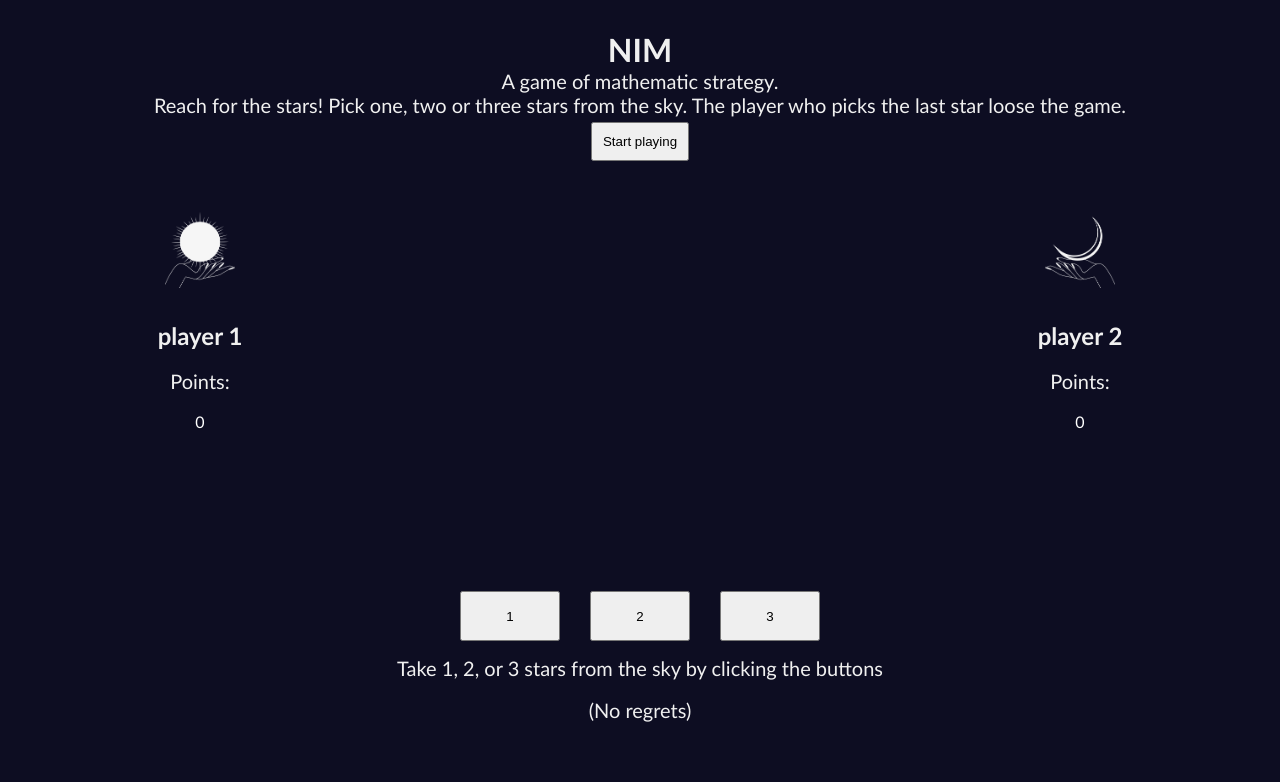
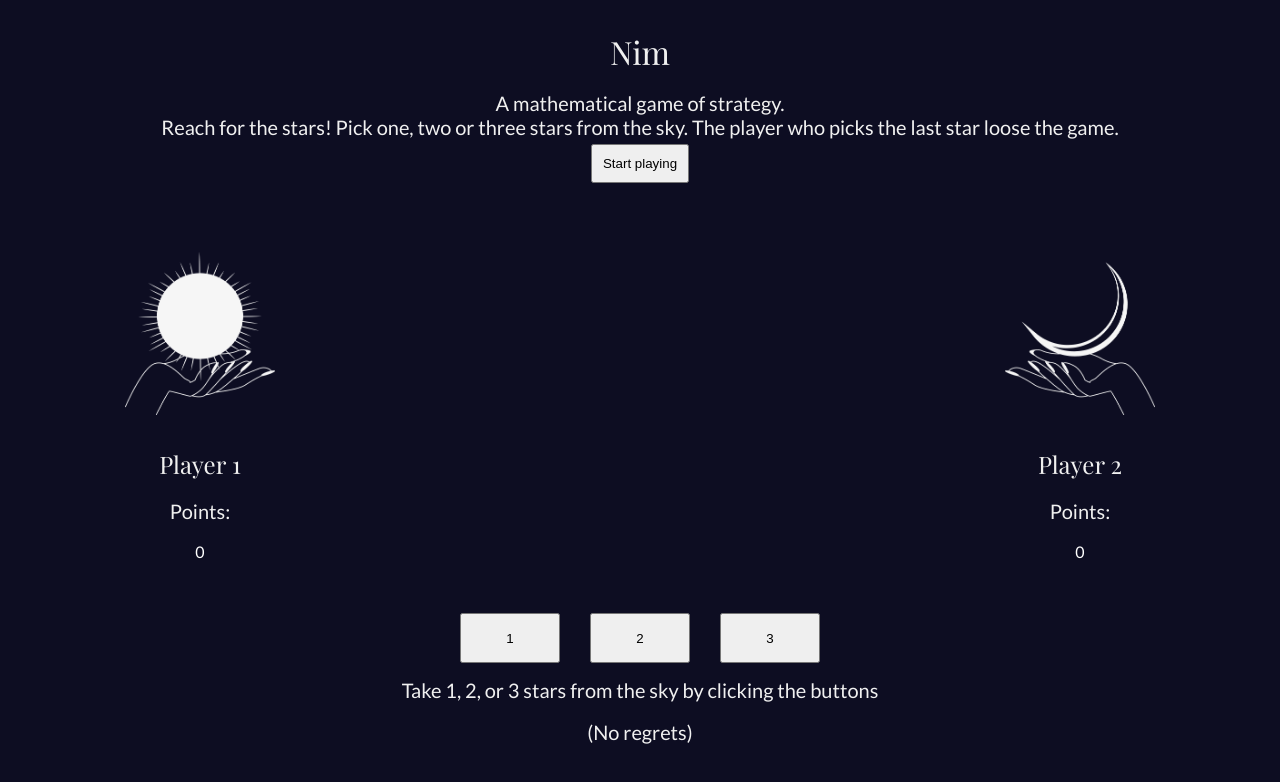
Before and after one commit to JennyBack/Nim_game, a plain HTML site: page index.html in a window 1280 px wide. Drawn offline with nearby package versions, Linux system fonts and the light colour scheme.

Commit message:
en del ändringar

```diff
--- a/index.html
+++ b/index.html
@@ -4,12 +4,16 @@
     <meta charset="UTF-8">
     <meta name="viewport" content="width=device-width, initial-scale=1.0">
     <link rel="stylesheet" href="style_nim.css">
+    <link rel="preconnect" href="https://fonts.gstatic.com">
+    <link rel="preconnect" href="https://fonts.gstatic.com">
+    <link href="https://fonts.googleapis.com/css2?family=Lato&family=Montserrat&family=Playfair+Display&display=swap"
+        rel="stylesheet">
     <title>Nim game</title>
 </head>
 <body>
 
-    <h1>NIM</h1>
-    <p>A game of mathematic strategy.</p>
+    <h1>Nim</h1><br>
+    <p>A mathematical game of strategy.</p>
     <p>Reach for the stars! Pick one, two or three stars from the sky. The player who picks the last star loose the game.</p>
 
     <section class="intro">
@@ -20,11 +24,12 @@
 
             <div class="player" data-name="" id="player1ID">
                 <img src="/resources/player_one_avatar.png" id: "avatar_one" alt="avatar_player_one"><br>
-                <h1 id="name_one" value="">player 1</h1><br>
+                <h1 id="name_one" value="">Player 1</h1><br>
                 <p>Points: </p><br>
                 <span id="points_player_one" value="0">0</span>
             </div>
             <div class="game_area">
+
                 <div class="game_sticks" id="star_img">
 
                 </div>
@@ -32,7 +37,7 @@
 
             <div class="player" data-name="" id="player2ID">
                 <img src="/resources/player_two_avatar.26.png" id: "avatar_one" alt="avatar_player_one"><br>
-                <h1 id="name_two" value="">player 2</h1><br>
+                <h1 id="name_two" value="">Player 2</h1><br>
                 <p>Points: </p><br>
                 <span id="points_player_two" value="0">0</span>
             </div>
--- a/nim_egen_fil.js
+++ b/nim_egen_fil.js
@@ -40,12 +40,12 @@ class Game {
         this.players.push(newPlayer);
 
     }
-
+    //Metoden väljer en random player som startar spelet.
     pick_start_player (){
         return (Math.random() < 0.5) ? this.players[0] : this.players[1];
 
     }
-
+    //Metoden visar grafiskt vilken spelare det är som är aktiv.
     show_current_player(){
         //visar grafiskt vem som är aktiv spelare
         if (this.current_player === this.players[0]){
@@ -58,24 +58,22 @@ class Game {
         }
 
     }
-
+    //Metoden byter spelare.
     switch_current_player(){
         this.current_player = (this.current_player === this.players[0]) ? this.players[1] : this.players[0];
     }
-
+    //Metod för själva matchen som spelas.
     match(event){
         let choice = Number(event.target.value);
 
         this.stars_in_the_sky = this.stars_in_the_sky - choice;
         this.remove_star(choice);
 
-       console.log(this.current_player.name);
         if (this.stars_in_the_sky === 0){
             this.switch_current_player();
             this.show_current_player();
             this.winner_alert();
             this.current_player.score = this.current_player.score + 2;
-            console.log(this.current_player.score);
             this.continue_game();
             alert("The game will now set for next round");
         }
@@ -86,10 +84,8 @@ class Game {
 
         this.switch_current_player();
         this.show_current_player();
-
-
     }
-
+    //Metod för att undvika att en spelare klickar på knappar med värde högre än de som finns kvar på spelplanen.
     disable_buttons(){
         let btn_one = document.getElementById("btn_choice1");
         let btn_two = document.getElementById("btn_choice2");
@@ -104,9 +100,7 @@ class Game {
         }
 
     }
-
-
-
+    //Meddelar vinnaren, sätter 2 poäng på vinnaren.
     winner_alert(){
         alert ("You are the winner " + this.current_player.name + " Starshine, your will recieve 2 points!");
         let winner_player_one = document.getElementById("points_player_one");
@@ -122,7 +116,7 @@ class Game {
     }
 
 
-
+    //Metod som återställer antalet stjärnor, grafiska representationer och väljer en ny startspelare.
     continue_game(){
         let btn_two = document.getElementById("btn_choice2");
         let btn_three = document.getElementById("btn_choice3");
@@ -136,10 +130,7 @@ class Game {
 
     }
 
-    stop_game(){
-        //save points to player history?
-    }
-
+    //Metoden lägger till bilderna på stjärnhimlen
     create_sky(){
      for  (let i=0;i<21;i++){
         let img = document.createElement("img");
@@ -150,39 +141,36 @@ class Game {
         parent.appendChild(img);
       }
     }
-
+    //Metoden plockar bort det antal stjärnor som spelaren valt att plocka bort.
     remove_star(choice){
         let parent = document.getElementById("star_img");
-        //parent.removeChild(parent.lastChild);
         for (let i = 1; i <= choice; i++) {
             parent.removeChild(parent.lastChild);
         }
-        /*while (choice <= choice) {
-            parent.removeChild(parent.lastChild);
-          }*/
     }
 }
+
+//-----------------------//
+
 document.addEventListener("DOMContentLoaded", function(e){
     document.getElementById("startGame").addEventListener("click", function (){
         let game1 = new Game();
         game1.start_game();
-    let myFunction = game1.match;
-    myFunction = myFunction.bind(game1);
-    //
 
         document
         .getElementById("btn_choice1")
-    .addEventListener("click", myFunction);
+        .addEventListener("click", (event) => game1.match(event));
 
         document
         .getElementById("btn_choice2")
-    .addEventListener("click", myFunction);
+        .addEventListener("click", (event) => game1.match(event));
 
         document
         .getElementById("btn_choice3")
-    .addEventListener("click", myFunction);
+        .addEventListener("click", (event) => game1.match(event));
 
-
+        //Jag har fått lite hjälp att lösa att jag tappade "this". Jag har försökt sätta mig in
+        //i problemet men inte helt förstått det. Binding function.https://javascript.info/bind
     });
 
 });
--- a/style_nim.css
+++ b/style_nim.css
@@ -10,30 +10,24 @@ body{
   background-color: rgb(13, 13, 34);
 }
 
-/*.intro {
-  position: relative;
-  height: 100vh;
-  display:flex;
-  justify-content: center;
-  align-items: center;
-  background-color: rgba(149, 149, 173, 0.404) ;
-  transform: transition;
-}*/
 
 h1 {
   margin-top:30px;
   color: rgb(240, 240, 240);
-  font-family: 'Gill Sans', 'Gill Sans MT', Calibri, 'Trebuchet MS', sans-serif;
+  font-family: 'Playfair Display', serif;
+  font-weight: 50;
   text-align: center;
-  font: size 40;px;
+  font: size 40px;
 }
 
 p{
   color: rgb(240, 240, 240);
-  font-family: 'Gill Sans', 'Gill Sans MT', Calibri, 'Trebuchet MS', sans-serif;
+  font-family: 'Lato', sans-serif;
   text-align: center;
   font-size: 20px;
 }
+
+
 
 .game_sticks img{
 
@@ -77,7 +71,7 @@ cursor: pointer;
 
 .player img{
   height:auto;
-  width: 70px;
+  width: 150px;
 }
 
 .player h1 {
@@ -85,6 +79,8 @@ cursor: pointer;
   width: 200px;
   font-size: 24px;
   text-align:center;
+  font-family: 'Playfair Display', serif;
+  font-weight: 50;
 }
 
 
```
Also changed, not shown: resources/mystical.png (added). Lines whose indentation alone changed are shown as unchanged.
